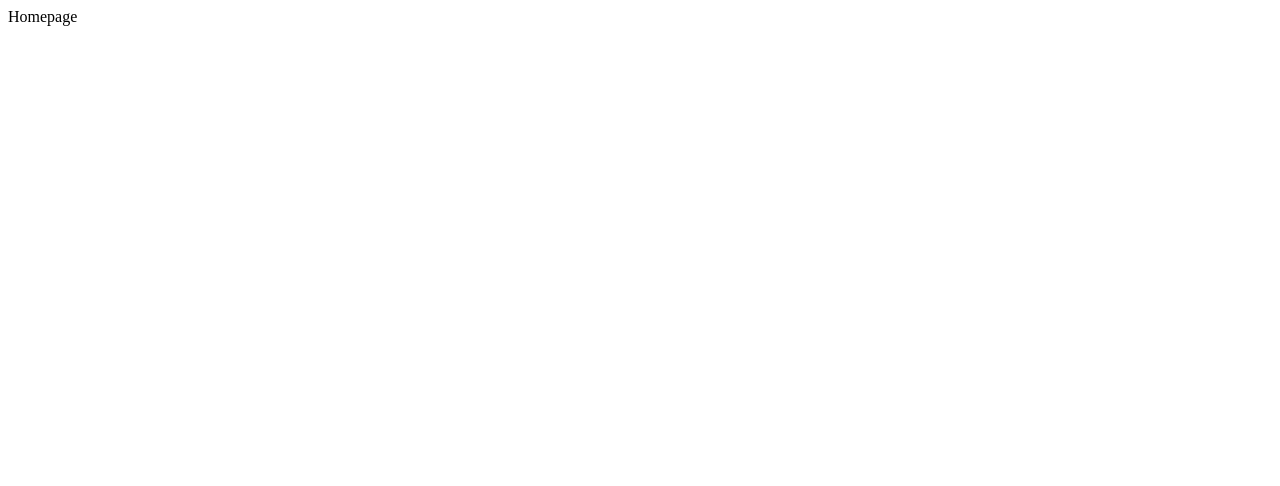
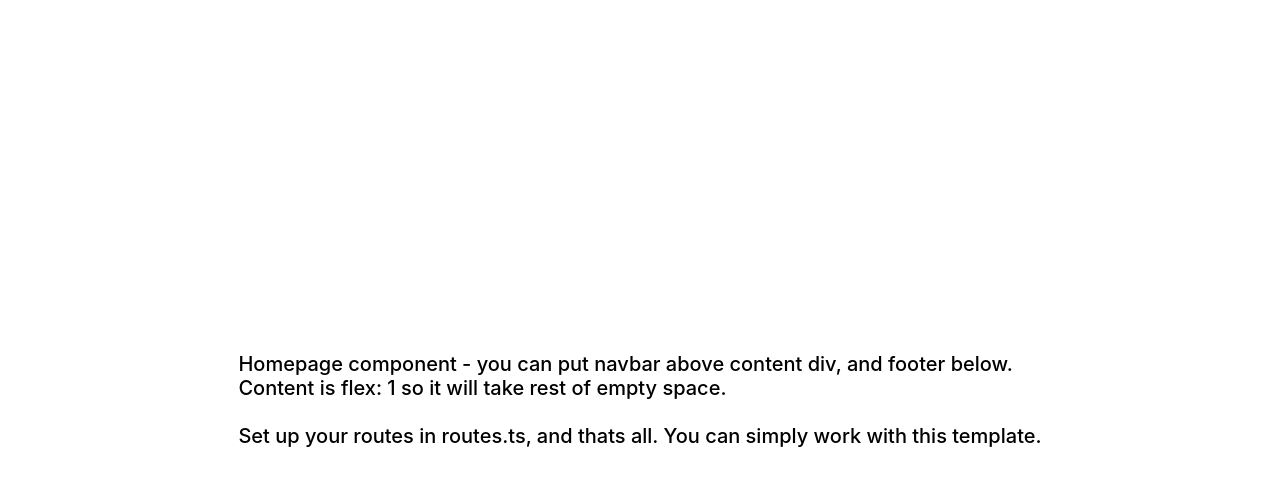
Before and after one commit to KadEyy/react-ts-template, a React app: page /#/ in a window 1280 px wide. Shown: the top 486 px of the page. Built offline with nearby package versions, Linux system fonts and the light colour scheme.

Commit message:
Final - template is done

```diff
--- a/public/index.html
+++ b/public/index.html
@@ -1,9 +1,10 @@
 <!DOCTYPE HTML>
 <html>
     <head>
+        <title>React TS Template</title>
         <meta charset="utf-8"/>
         <meta name="viewport" content="width=device-width, initial-scale=1.0"/>
-        <title>React TS Template</title>
+        <link rel="stylesheet" type="text/css" href="../src/index.css"/>
     </head>
     <body>
         <div id="root"></div>
--- a/src/App.tsx
+++ b/src/App.tsx
@@ -1,7 +1,6 @@
 import * as React from 'react';
 import {BrowserRouter as Router, Switch, Route} from 'react-router-dom';
 import Routes from './routes';
-import RouteType from './types/route';
 
 const App: React.FC = () => {
     return(
@@ -13,6 +12,7 @@ const App: React.FC = () => {
     )
 }
 
+//Function converting your route array from routes.ts to <Route> components
 const routes = Routes.map((route) => <Route exact={route.exact} path={route.url} component={route.component}/> );
 
 export default App;
--- /dev/null
+++ b/src/components/pages/Page.module.css
@@ -0,0 +1,10 @@
+/*Css file for pages 'grid'*/
+.container{
+    display: flex;
+    flex-direction: column;
+}
+.content{
+    display: flex;
+    flex-direction: column;
+    flex: 1;
+}
--- /dev/null
+++ b/src/components/pages/home/Home.module.css
@@ -0,0 +1,14 @@
+.intro{
+    display: flex;
+    font-size: 20px;
+    font-weight: 500;
+    height: 100%;
+    flex-direction: row;
+    justify-content: center;
+    align-items: center;
+}
+
+.intro > p{
+    display: flex;
+    height: fit-content;
+}
--- a/src/components/pages/home/home.tsx
+++ b/src/components/pages/home/home.tsx
@@ -1,8 +1,22 @@
 import * as React from 'react';
+import pageStyle from '../Page.module.css';
+import style from './Home.module.css';
 
 const HomePage: React.FC = () =>{
     return(
-        <div>Homepage</div>
+        <div className={pageStyle.container}>
+            {/*You can put navbar here*/}
+            <div className={pageStyle.content}>
+                <div className={style.intro}>
+                    <p>
+                        Homepage component - you can put navbar above content div, and footer below.<br></br>
+                        Content is flex: 1 so it will take rest of empty space.<br></br><br></br>
+                        Set up your routes in routes.ts, and thats all. You can simply work with this template.
+                    </p>
+                </div>
+            </div>
+            {/*You can put footer here*/}
+        </div>
     )
 }
 
--- /dev/null
+++ b/src/custom.d.ts
@@ -0,0 +1,5 @@
+// css module
+declare module '*module.css' {
+    const content: { [className: string]: string };
+    export default content;
+}
--- a/src/index.css
+++ b/src/index.css
@@ -0,0 +1,9 @@
+html, body, body > div, #root > div {
+    height: 100%
+}
+
+body{
+    font-family: -apple-system, BlinkMacSystemFont, 'Segoe UI', Roboto, Oxygen, Ubuntu, Cantarell, 'Open Sans', 'Helvetica Neue', sans-serif;
+    margin: 0;
+    min-height: 100%;
+}
--- a/src/routes.ts
+++ b/src/routes.ts
@@ -3,6 +3,7 @@ import RouteType from './types/route';
 //components import
 import HomePage from './components/pages/home/index';
 
+//Routes array, add as below
 const Routes: RouteType[] = [
     {
         url: '/',
--- a/tsconfig.json
+++ b/tsconfig.json
@@ -9,6 +9,8 @@
         "sourceMap": true,
         "target": "es5",
         "strict": true,
+        "esModuleInterop": true,
+        "allowSyntheticDefaultImports": true,
     },
     "include": [
         "./src/**/**/*"
--- a/webpack.config.js
+++ b/webpack.config.js
@@ -16,6 +16,30 @@ module.exports = {
             {
                 test: /\.tsx?$/,
                 loader: 'awesome-typescript-loader'
+            },
+            {
+                test: /\.css$/,
+                use: [
+                    'style-loader',
+                    {
+                        loader: 'css-loader',
+                        options: {
+                            modules: {
+                                mode: 'local',
+                                localIdentName: '[hash:base64:8]'
+                            },
+                        }
+                    }
+                ],
+                include: /\.module\.css$/
+            },
+            {
+                test: /\.css$/,
+                use: [
+                    'style-loader',
+                    'css-loader'
+                ],
+                exclude: /\.module\.css$/
             }
         ]
     },
```
Also changed, not shown: package.json (+8 -2 lines), src/components/pages/home/home.css (deleted), 1 other file (tests, documents, lock files or other folders).
